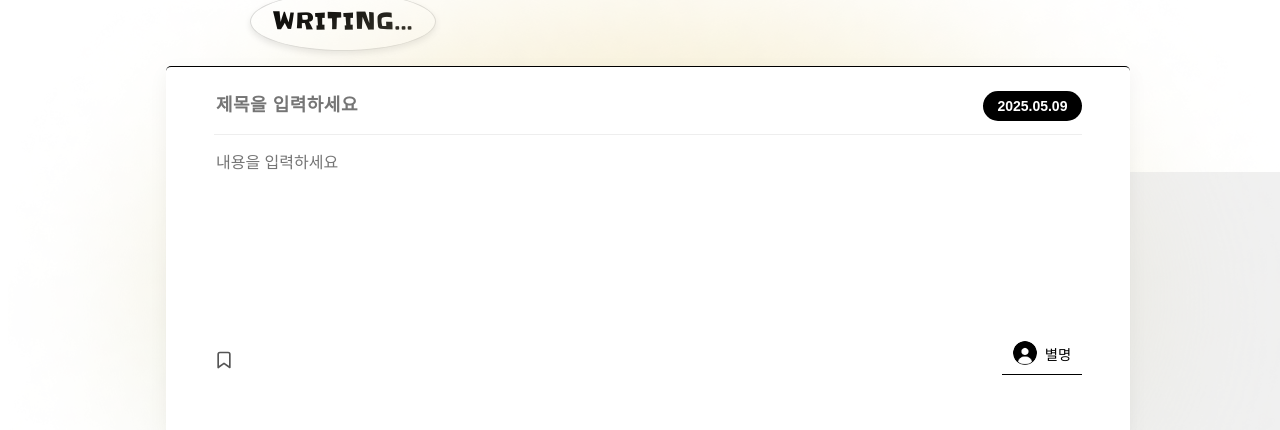
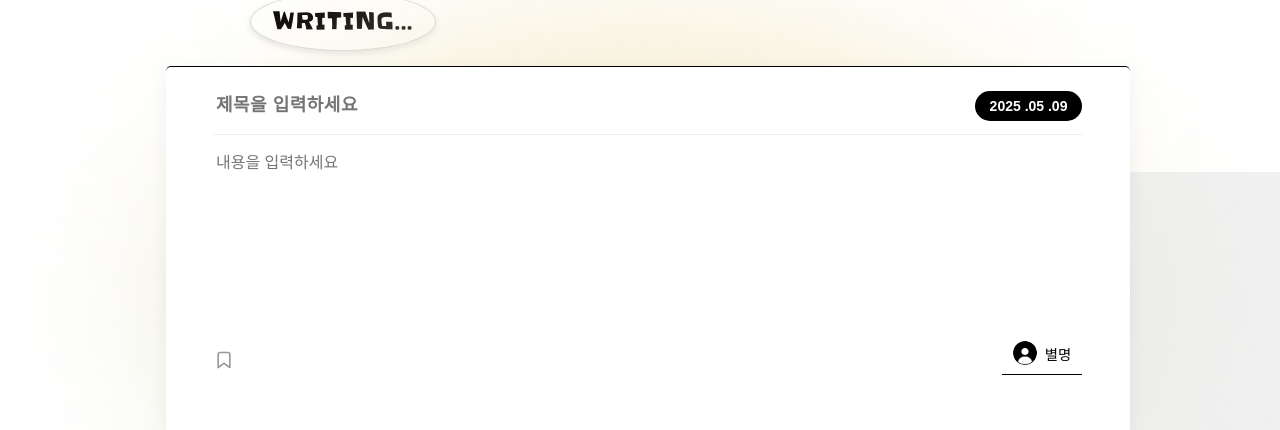
Before and after one commit to BookHub-BookTrio/BookHub-Front, a React (Create React App) app in the folder bookhub/: page /community/write in a window 1280 px wide. Shown: the part 158-588 px from the top of the page. Built offline with nearby package versions, Linux system fonts and the light colour scheme; no server answers; a web font is replaced by a local one.

Commit message:
[Fix/#42] - Community Page 상세 조회 날짜 수정

```diff
--- a/bookhub/src/pages/community/CommunityForm.jsx
+++ b/bookhub/src/pages/community/CommunityForm.jsx
@@ -55,7 +55,9 @@ const CommunityForm = ({
               />
             )}
             <S.CommunityDateBadge>
-              {(createdat || new Date().toISOString()).substring(0, 10).replace(/-/g, '.')}
+                {`${new Date(createdat || Date.now()).getFullYear()}
+                .${String(new Date(createdat || Date.now()).getMonth() + 1).padStart(2, '0')}
+                .${String(new Date(createdat || Date.now()).getDate()).padStart(2, '0')}`}
             </S.CommunityDateBadge>
           </S.TitleRow>
 
--- a/bookhub/src/pages/community/CommunityFormStyles.jsx
+++ b/bookhub/src/pages/community/CommunityFormStyles.jsx
@@ -48,6 +48,7 @@ export const InnerContainer = styled.div`
   width: 100%;
   padding: 0 1rem;
   box-sizing: border-box;
+  z-index: 1000;
 `;
 
 export const TitleRow = styled.div`
@@ -95,6 +96,8 @@ export const CommunityContent = styled.div`
 export const BookmarkIcon = styled.div`
   margin-right: 0.5rem;
   cursor: pointer;
+  color: ${({ isBookmarked }) => (isBookmarked ? "#FFD700" : "#999")};
+  z-index: 1011;
 `;
 
 export const InfoRow = styled.div`
```
